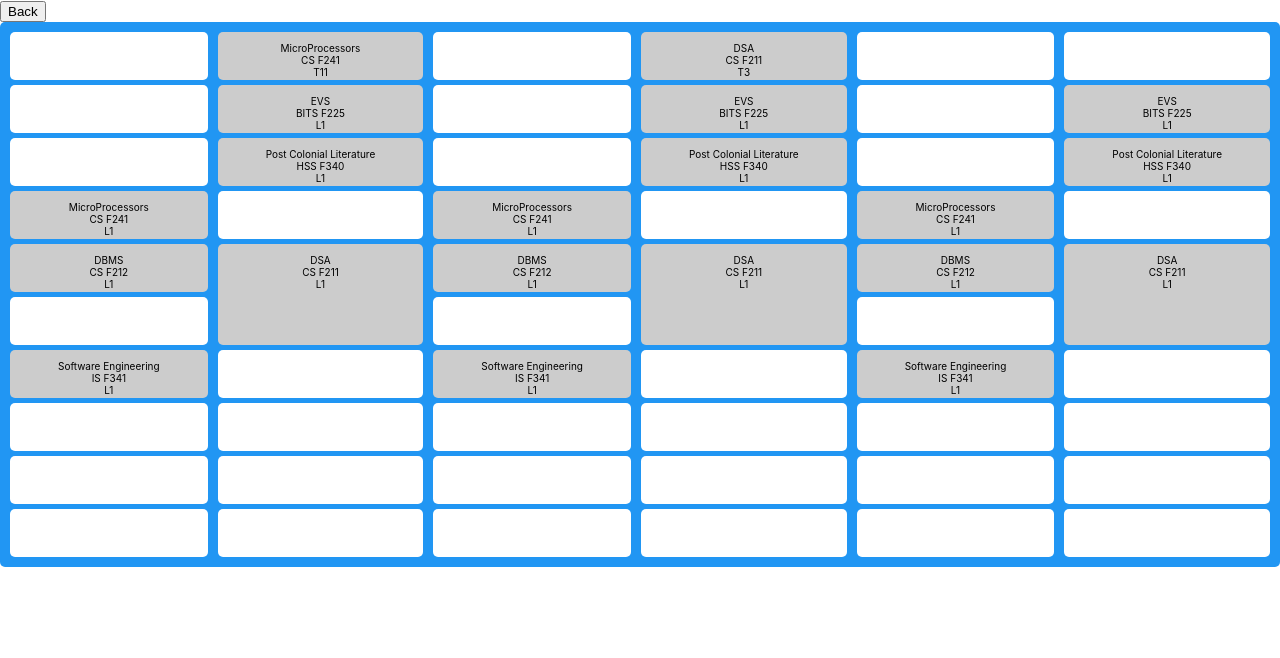
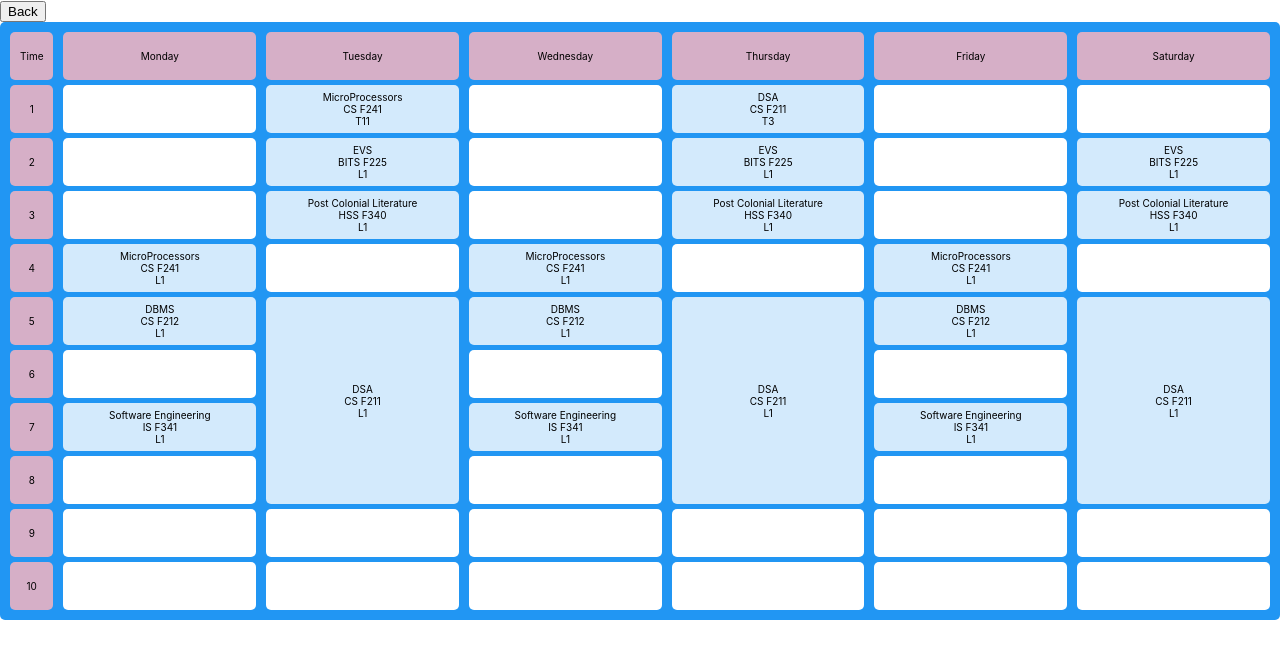
Before and after one commit to Dryft-bits/ChronoFactorem, a React (Create React App) app in the folder client/: page / in a window 1280 px wide. Both pictures are taken after a click on the button "View Preview". Shown: the top 658 px of the page. Built offline with nearby package versions, Linux system fonts and the light colour scheme.

Commit message:
Add header rows/ columns, center text

```diff
--- a/client/src/components/TimeTable.jsx
+++ b/client/src/components/TimeTable.jsx
@@ -1,7 +1,6 @@
 import { Component } from "react";
 import React from "react";
 import "../styles/Timetable.css";
-import Table from "reactstrap";
 class Timetable extends Component{
    //props needed: Specialized timetable for BITSIANS
    /*
@@ -70,7 +69,7 @@ class Timetable extends Component{
                     Name: "DSA",
                     ID: "CS F211",
                     Days: "Tuesday Thursday Saturday",
-                    Hours:"5 6",
+                    Hours:"5 6 7 8",
                     Section: "L1"
                 },
 
@@ -82,12 +81,13 @@ class Timetable extends Component{
     populateTimetable(coursesAdded)
     {
         var gridList = [
-            [0,0,0,0,0,0,0,0,0,0,0],
-            [0,0,0,0,0,0,0,0,0,0,0],
-            [0,0,0,0,0,0,0,0,0,0,0],
-            [0,0,0,0,0,0,0,0,0,0,0],
-            [0,0,0,0,0,0,0,0,0,0,0],
-            [0,0,0,0,0,0,0,0,0,0,0]
+            ["Time",1,2,3,4,5,6,7,8,9,10],
+            ["Monday",0,0,0,0,0,0,0,0,0,0],
+            ["Tuesday",0,0,0,0,0,0,0,0,0,0],
+            ["Wednesday",0,0,0,0,0,0,0,0,0,0],
+            ["Thursday",0,0,0,0,0,0,0,0,0,0],
+            ["Friday",0,0,0,0,0,0,0,0,0,0],
+            ["Saturday",0,0,0,0,0,0,0,0,0,0]
         ];
         /*
         var to_not_render = [
@@ -130,36 +130,36 @@ class Timetable extends Component{
                     var divStyle = {};
                     renderFlag = 0;
                     if(listOfHours.length > 1)
-                    { renderFlag = 1;
+                    {
+                        renderFlag = 1;
                          divStyle = {
-                           backgroundColor: '#ccc',
-                           gridRowStart: `${listOfHours[0]}`,
-                           gridColumnStart: `${Map[i]+1}`,
-                           gridCoulmnEnd: `${Map[i]+2}`,
+
+                           gridRowStart: `${listOfHours[0]+1}`,
+                           gridColumnStart: `${Map[i]+1+1}`,
+                           gridCoulmnEnd: `${Map[i]+1+2}`,
                            gridRowEnd: `span ${listOfHours[listOfHours.length-1]-listOfHours[0]+1}`
                         }
                     }
                     else
                     {
                         divStyle = {
-                            backgroundColor: '#ccc'
+
                            };
                     }
-
                     let str = <>
-                                <div style={divStyle}>
+                                <div className="gridItem" style={divStyle}>
                                     {course.Name}<br></br>
                                     {course.ID}<br></br>
                                     {course.Section}<br></br>
                                 </div>
                             </>;
 
-                        gridList[Map[i]][listOfHours[0]] = str;
+                        gridList[Map[i]+1][listOfHours[0]] = str;
                         if(renderFlag)
                         {
                             for(var j = listOfHours[0]+1 ; j < listOfHours[0]+listOfHours.length;j++)
                             {
-                                gridList[Map[i]][j] = -1;
+                                gridList[Map[i]+1][j] = -1;
                             }
                         }
                    // renderFlag = 1;
@@ -167,17 +167,32 @@ class Timetable extends Component{
                 }
             }
 
-            for(i = 0; i< 6; i++)
-                for(j =1 ; j<= 10; j++)
+            for(i = 0; i<=6; i++)
+                for(j =0 ; j<= 10; j++)
                 {
                     if(gridList[i][j] === 0)
                     {
                         gridList[i][j] =
                          <>
-                        <div style={{backgroundColor: '#ffffff'}}>
+                        <div style={{backgroundColor: '#ffffff',
+                    display: 'flex',
+                    alignItems: 'center',
+                    justifyContent: 'center'}}>
                             {' '}<br></br>
                             {' '}<br></br>
                             {' '}<br></br>
+                        </div>
+                        </>;
+                    }
+                    else if(j === 0 || i === 0)
+                    {
+                        gridList[i][j] =
+                        <>
+                        <div style={{backgroundColor: "#d6afc7",
+                    display: 'flex',
+                    alignItems: 'center',
+                    justifyContent: 'center'}}>
+                            {gridList[i][j]}
                         </div>
                         </>;
                     }
@@ -189,9 +204,9 @@ class Timetable extends Component{
     render()
     {
        var divsToRender = [];
-       for(var i = 1; i<= 10;i++)
+       for(var i = 0; i<= 10;i++)
        {
-           for(var j = 0; j<6; j++)
+           for(var j = 0; j<=6; j++)
            {
                if(this.gridArray[j][i] === -1);
                else{
--- a/client/src/styles/Timetable.css
+++ b/client/src/styles/Timetable.css
@@ -1,20 +1,52 @@
 .gridElement
 {
     display: grid;
-    grid-template-columns: auto auto auto auto auto auto;
+    grid-template-columns: 0fr 1fr 1fr 1fr 1fr 1fr 1fr;
     row-gap: 5px;
     column-gap:10px;
     background-color: #2196F3;
     padding: 10px;
     border-radius: 5px;
-    grid-template-rows: 48px 48px 48px 48px 48px 48px 48px 48px 48px 48px;
+    grid-template-rows: 48px 48px 48px 48px 48px 48px 48px 48px 48px 48px 48px;
 }
 
 .gridElement > div
 {
     background-color: rgba(255, 255, 255, 0.8);
+    position: relative;
     text-align: center;
     padding: 10px 10px;
     font-size: 10px;
     border-radius: 5px;
 }
+
+.gridItem
+{
+    background-color: '#ccc';
+    display: flex;
+    align-items: center;
+    justify-content: center;
+}
+
+.gridItem:hover
+{
+    box-shadow: 0 0 0 1px rgba(5, 27, 43, 0.2);
+}
+.gridHeader
+{
+    display: grid;
+    grid-template-columns: auto auto auto auto auto auto auto;
+    row-gap: 5px;
+    column-gap:10px;
+    background-color: #2196F3;
+    padding: 10px;
+    border-radius: 5px;
+    grid-template-rows: 45px 45px 45px 45px 45px 45px 45px 45px 45px 45px;
+}
+
+table#t01{
+    border: 1px solid black;
+    border-radius: 5px;
+    background-color: #2196F3;
+
+}
```
